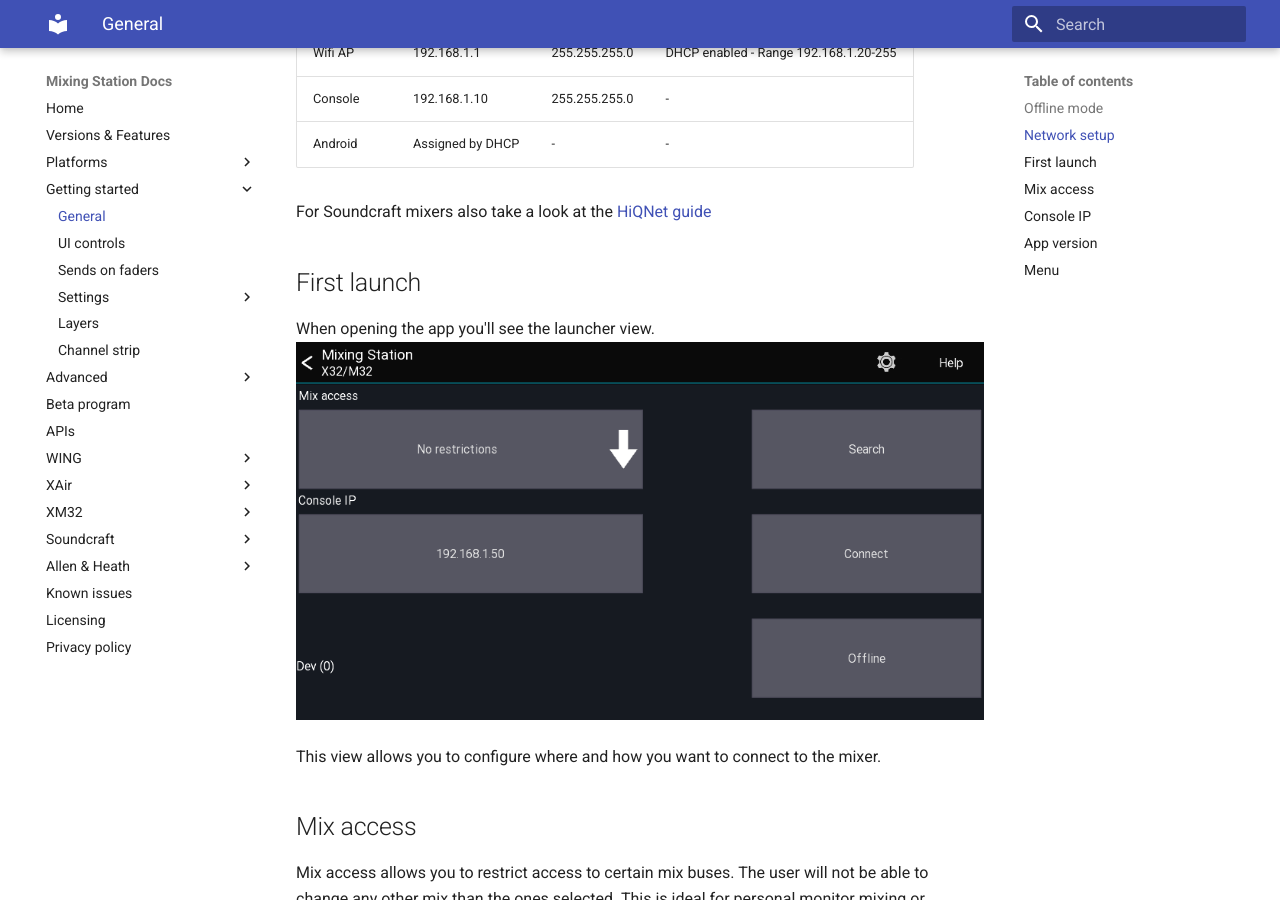
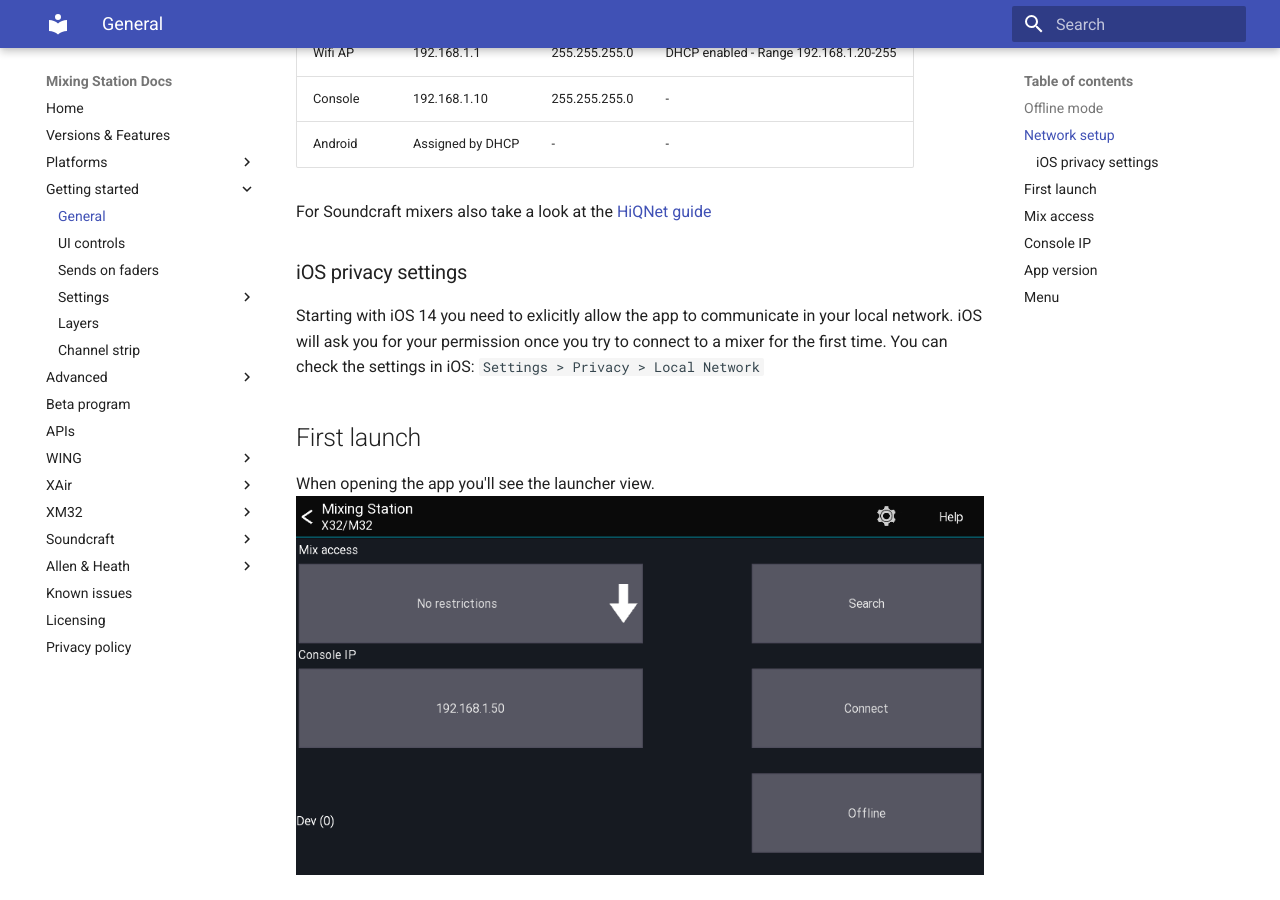
Before and after one commit to davidgiga1993/mixing-station-docs, an MkDocs documentation site: the page built from docs/getting-started.md, in a window 1280 px wide and 900 px high, scrolled down 671 px. Built offline with MkDocs 1.6.1 and Material for MkDocs 9.7.7, drawn with Linux system fonts in a browser that asks for light colours.

Commit message:
Add iOS privacy settings notice

```diff
--- a/docs/getting-started.md
+++ b/docs/getting-started.md
@@ -24,6 +24,11 @@
 
 For Soundcraft mixers also take a look at the [HiQNet guide](soundcraft/hiqnet.md)
 
+### iOS privacy settings
+Starting with iOS 14 you need to exlicitly allow the app to communicate in your local network.
+iOS will ask you for your permission once you try to connect to a mixer for the first time.
+You can check the settings in iOS: `Settings > Privacy > Local Network`
+
 
 ## First launch
 
```
